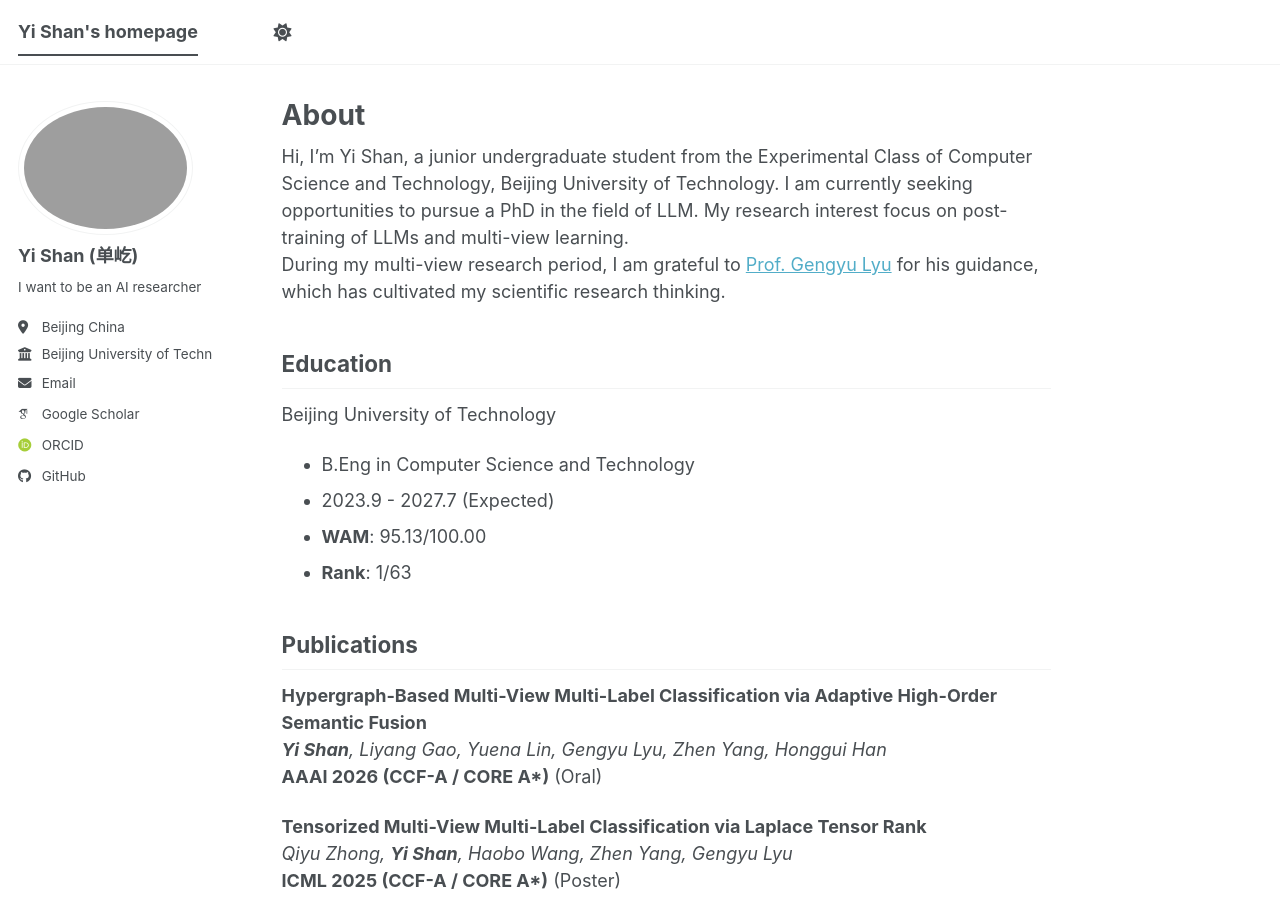
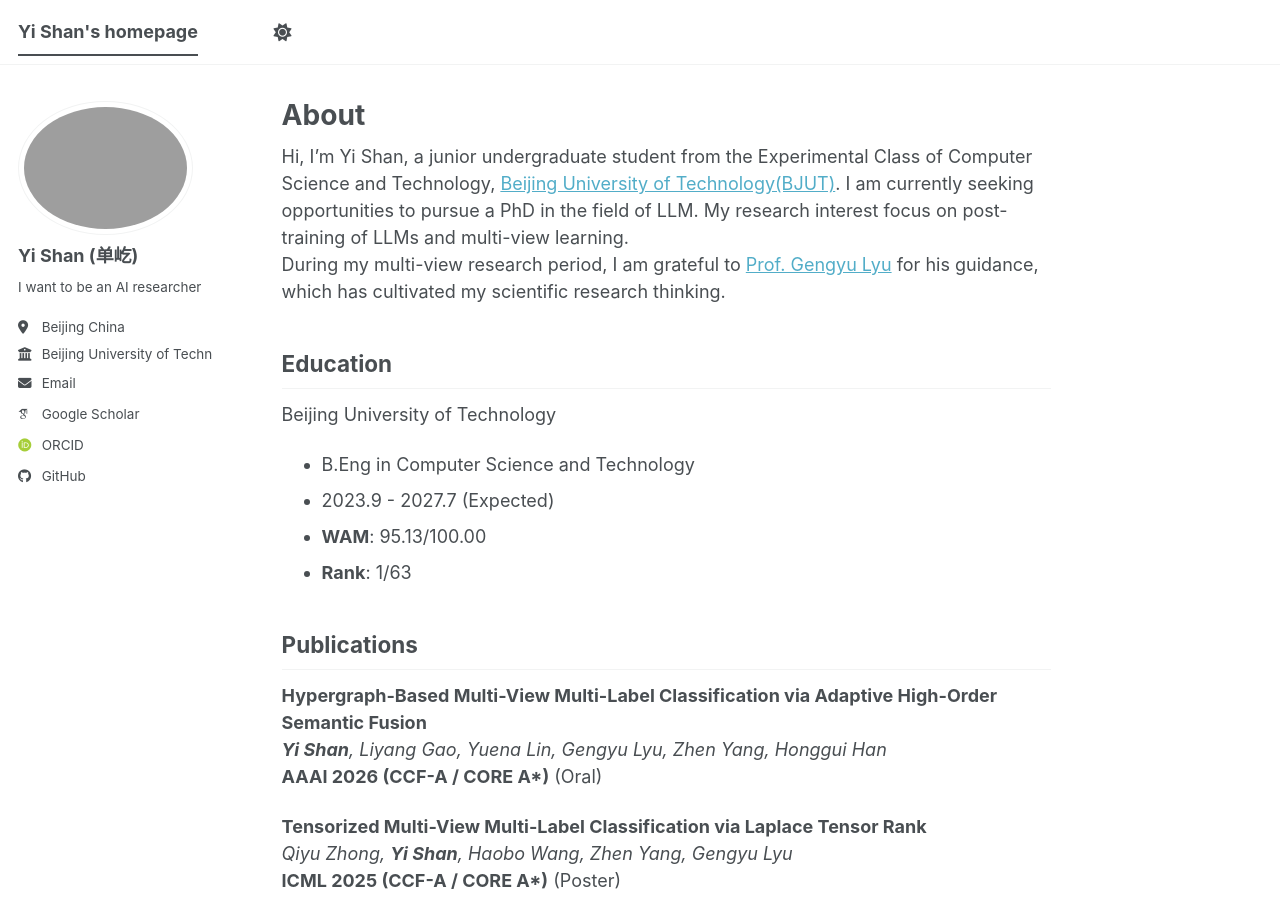
Before and after one commit to YiShan05/yishan05.github.io, a Jekyll site: the page built from _pages/about.md, in a window 1280 px wide and 900 px high. Built offline with Jekyll 4.4.1, drawn with Linux system fonts in a browser that asks for light colours; some web fonts are replaced; a script bundle is joined from its source files by our own code; library files that are not in the unit come from our copies.

Commit message:
Update about.md

```diff
--- a/_pages/about.md
+++ b/_pages/about.md
@@ -7,7 +7,7 @@ redirect_from:
   - /about.html
 ---
 
-Hi, I'm Yi Shan, a junior undergraduate student from the Experimental Class of Computer Science and Technology, Beijing University of Technology. I am currently seeking opportunities to pursue a PhD in the field of LLM. My research interest focus on post-training of LLMs and multi-view learning.
+Hi, I'm Yi Shan, a junior undergraduate student from the Experimental Class of Computer Science and Technology, [Beijing University of Technology(BJUT)](https://www.bjut.edu.cn). I am currently seeking opportunities to pursue a PhD in the field of LLM. My research interest focus on post-training of LLMs and multi-view learning.
 During my multi-view research period, I am grateful to [Prof. Gengyu Lyu](https://gengyulyu.github.io/homepage/) for his guidance, which has cultivated my scientific research thinking.
 
 ## Education
```
